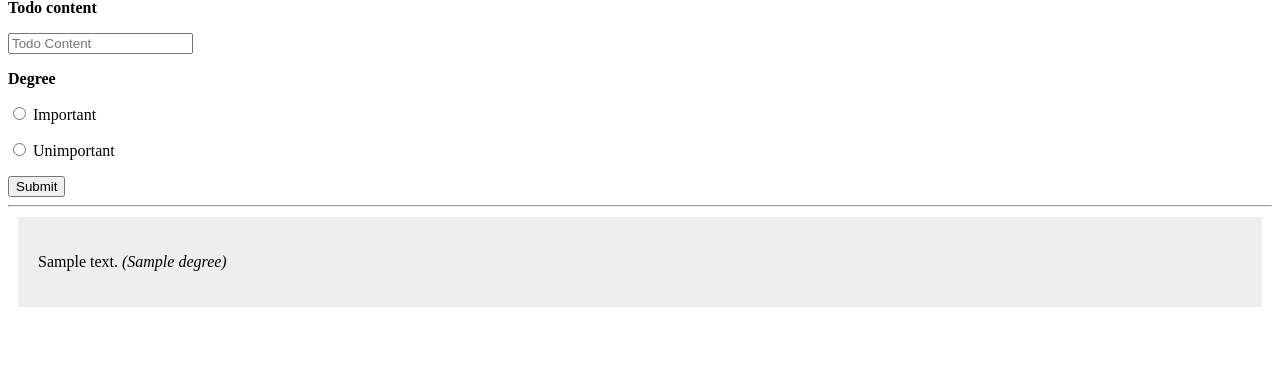
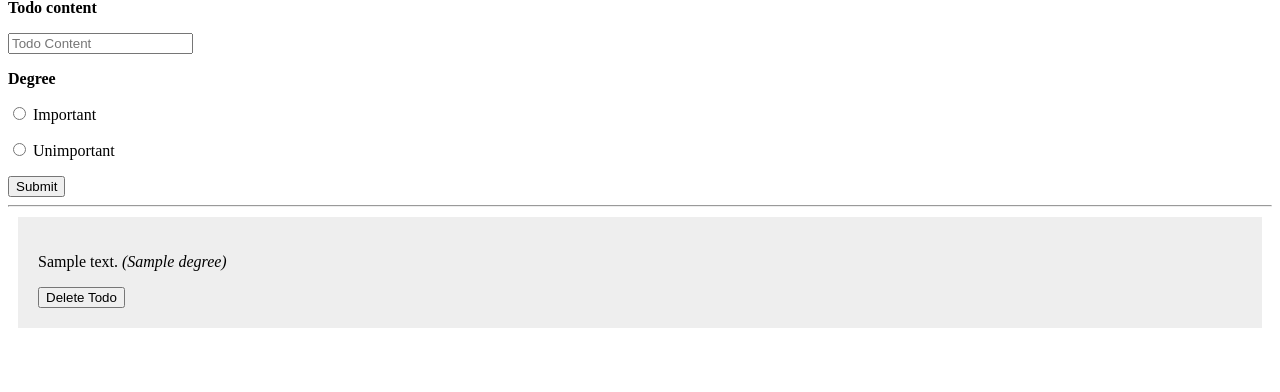
Before and after one commit to purpleteamNSC/list_mgm_abuse, a Flask app: page / in a window 1280 px wide. Shown: the part 99-491 px from the top of the page. Run offline with Flask 3, Linux system fonts and the light colour scheme; a database or web service that is not in the repository returns one stand-in record (values such as "Sample title").

Commit message:
feat: :sparkles: novos metodos

```diff
--- a/backend/app.py
+++ b/backend/app.py
@@ -1,10 +1,12 @@
 from flask import Flask, render_template, request, url_for, redirect
 from pymongo import MongoClient
+from bson.objectid import ObjectId
+import os
 
 
 app = Flask(__name__)
 
-client = MongoClient('localhost', 27017)
+client = MongoClient('mongo', 27017, username=os.getenv('ME_CONFIG_MONGODB_ADMINUSERNAME'), password=os.getenv('ME_CONFIG_MONGODB_ADMINPASSWORD'))
 
 db = client.flask_db
 todos = db.todos
@@ -20,3 +22,8 @@ def index():
 
     all_todos = todos.find()
     return render_template('index.html', todos=all_todos)
+
+@app.post('/<id>/delete/')
+def delete(id):
+    todos.delete_one({"_id": ObjectId(id)})
+    return redirect(url_for('index'))
--- a/backend/templates/index.html
+++ b/backend/templates/index.html
@@ -38,9 +38,14 @@
         <button type="submit">Submit</button>
     </form>
     <hr>
+
     {% for todo in todos %}
         <div class="todo">
             <p>{{ todo['content'] }} <i>({{ todo['degree']}})</i></p>
+            <form method="POST" action="{{ url_for('delete', id=todo['_id']) }}" >
+                <input type="submit" value="Delete Todo"
+                       onclick="return confirm('Are you sure you want to delete this entry?')">
+            </form>
         </div>
     {% endfor %}
 
```
